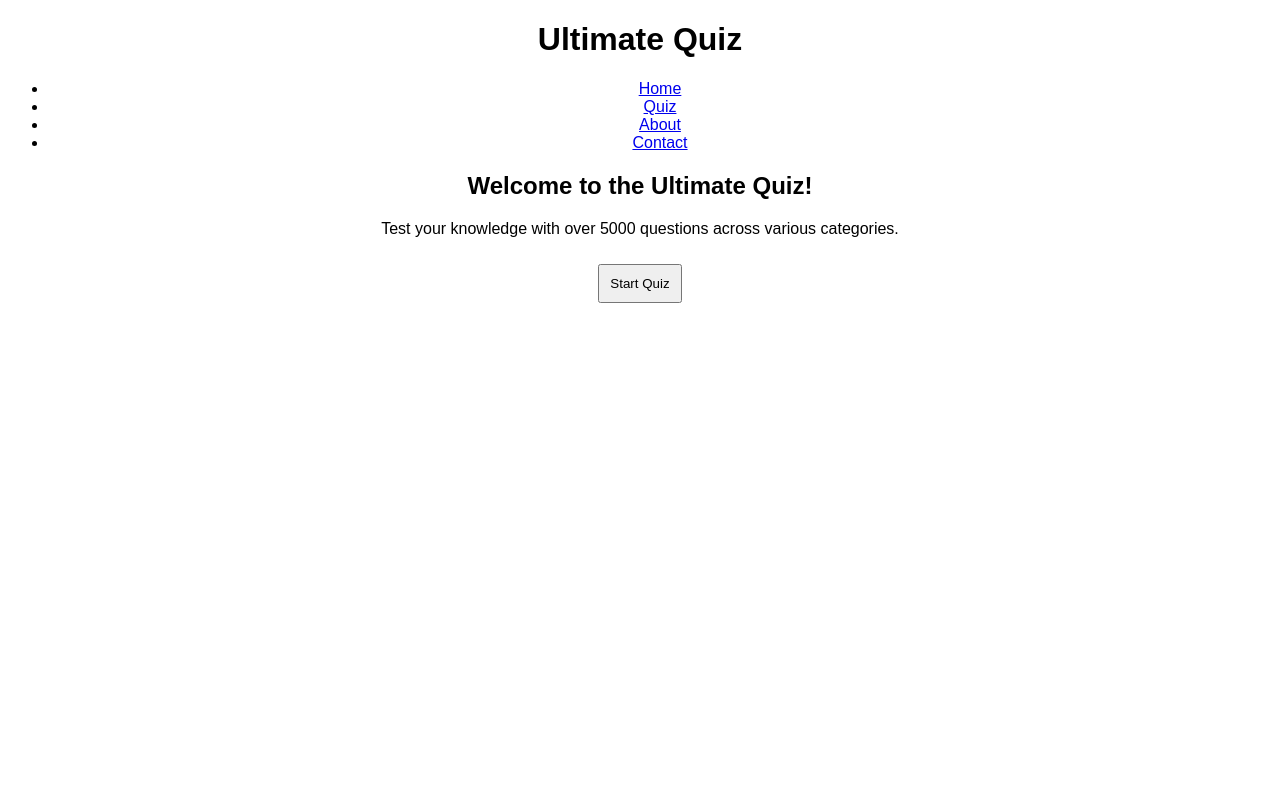
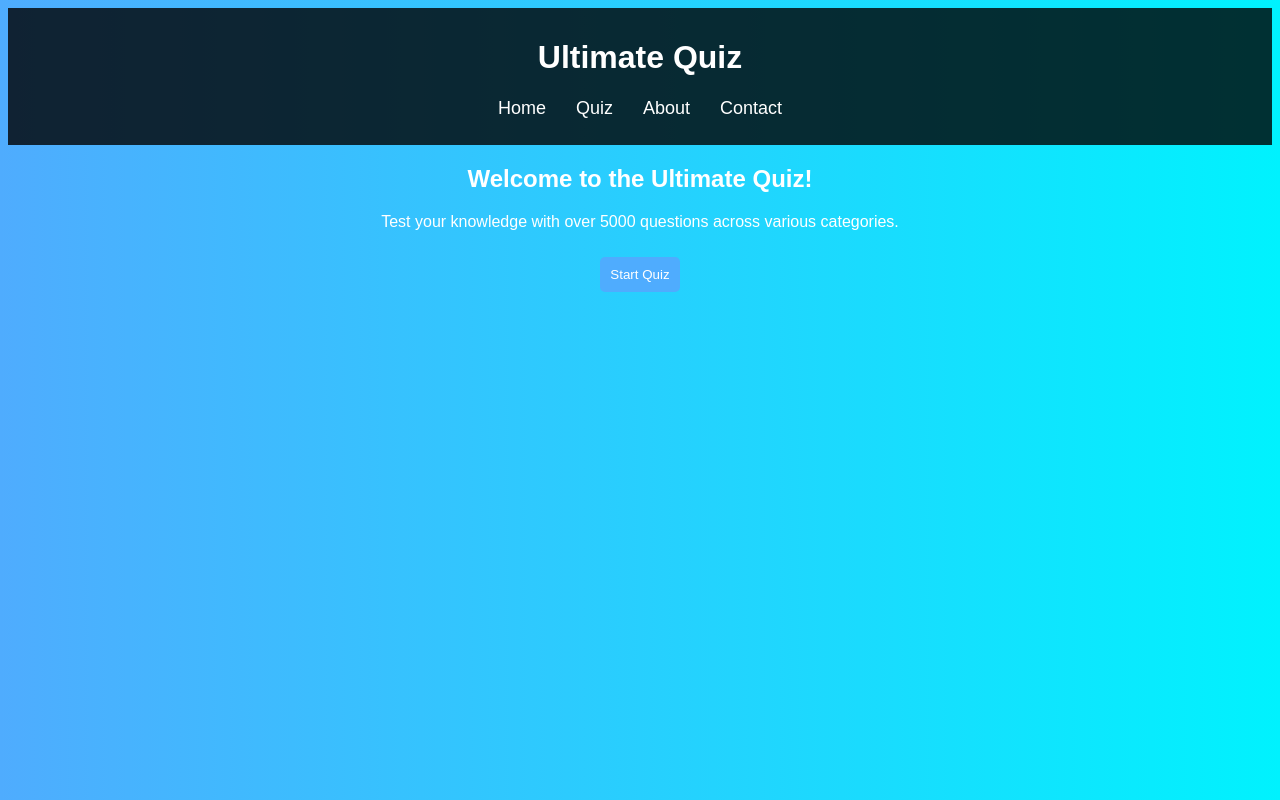
Before and after one commit to sou21112/my-netlify-site, a plain HTML site: page index.html in a window 1280 px wide. Drawn offline with Linux system fonts and the light colour scheme.

Commit message:
Update style.css

```diff
--- a/style.css
+++ b/style.css
@@ -1,7 +1,11 @@
 /* style.css (For styling) */
-body { font-family: Arial, sans-serif; text-align: center; }
-.container { max-width: 500px; margin: auto; padding: 20px; }
+body { font-family: Arial, sans-serif; text-align: center; background: linear-gradient(to right, #4facfe, #00f2fe); color: white; }
+header { background: rgba(0, 0, 0, 0.8); padding: 10px; }
+nav ul { list-style: none; display: flex; justify-content: center; padding: 0; }
+nav ul li { margin: 0 15px; }
+nav ul li a { color: white; text-decoration: none; font-size: 18px; }
+.container { max-width: 600px; margin: auto; padding: 20px; background: white; color: black; border-radius: 10px; }
 .question { font-size: 20px; margin-bottom: 10px; }
 .options { list-style: none; padding: 0; }
 .options li { margin: 5px 0; }
-button { margin-top: 10px; padding: 10px; cursor: pointer; }
+button { margin-top: 10px; padding: 10px; cursor: pointer; background: #4facfe; color: white; border: none; border-radius: 5px; }
```
